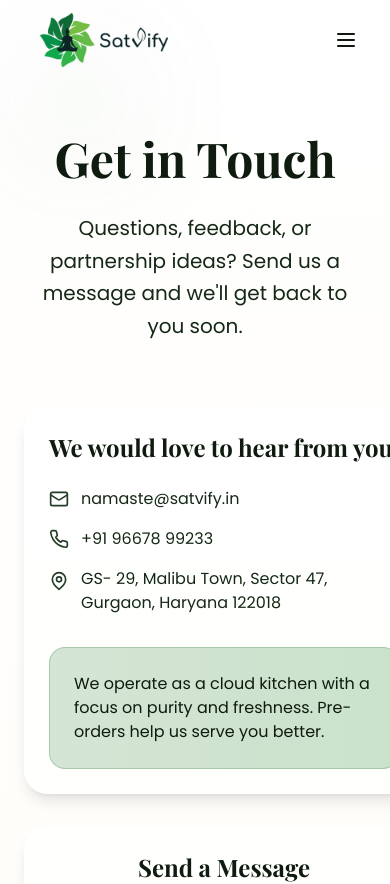
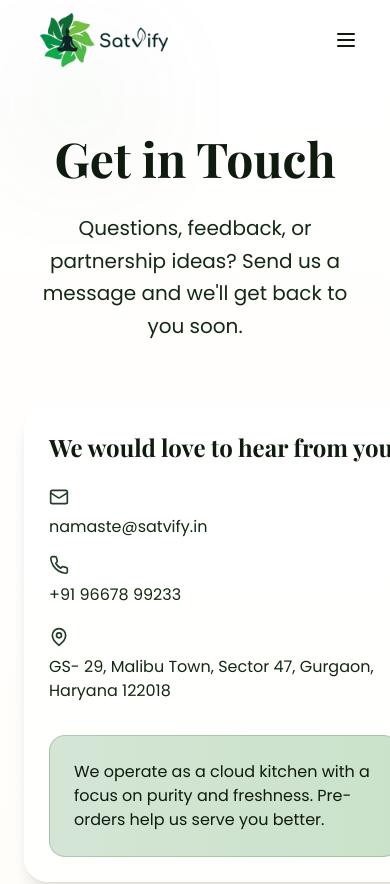
Before and after one commit to mudit682/satvik-, a React (Vite) app in the folder sattvik/: page /contact in a window 390 px wide. Shown: the top 884 px of the page. Built offline with nearby package versions, Linux system fonts and the light colour scheme.

Commit message:
Update menu descriptions, fix mobile responsiveness, and add new menu items

```diff
--- a/sattvik/src/pages/ContactPage.tsx
+++ b/sattvik/src/pages/ContactPage.tsx
@@ -110,19 +110,19 @@ export default function ContactPage() {
               <h2 className="font-heading text-2xl font-bold text-calPoly-700 mb-6 text-left">We would love to hear from you</h2>
               <div className="space-y-4 font-body text-calPoly-600">
                 {/* --- FIX: Updated Email --- */}
-                <div className="flex items-center gap-3 justify-start">
+                <div className="flex flex-col sm:flex-row items-start sm:items-center gap-2 sm:gap-3">
                   <Mail className="w-5 h-5 text-hunter-600" />
                   <a href="mailto:namaste@satvify.in" className="hover:text-hunter-700">namaste@satvify.in</a>
                 </div>
                 {/* --- FIX: Updated Phone --- */}
-                <div className="flex items-center gap-3 justify-start">
+                <div className="flex flex-col sm:flex-row items-start sm:items-center gap-2 sm:gap-3">
                   <Phone className="w-5 h-5 text-hunter-600" />
                   <a href="tel:+919667899233" className="hover:text-hunter-700">+91 96678 99233</a>
                 </div>
                 {/* --- FIX: Updated Address --- */}
-                <div className="flex items-start gap-3 justify-start">
+                <div className="flex flex-col sm:flex-row items-start gap-2 sm:gap-3">
                   <MapPin className="w-5 h-5 text-hunter-600 mt-1 flex-shrink-0" /> {/* Added mt-1 */}
-                  <span>GS- 29, Malibu Town, Sector 47, Gurgaon, Haryana 122018</span>
+                  <span className="text-left">GS- 29, Malibu Town, Sector 47, Gurgaon, Haryana 122018</span>
                 </div>
               </div>
 
```
